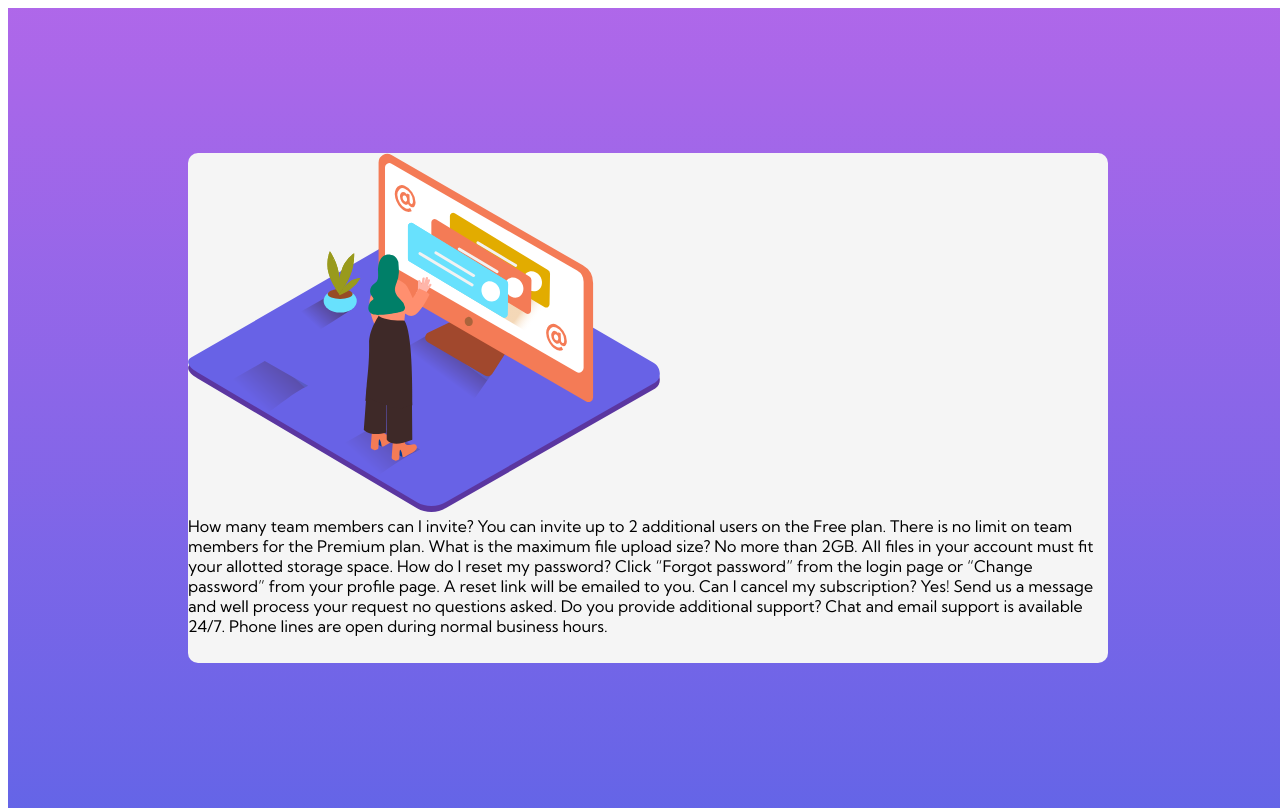
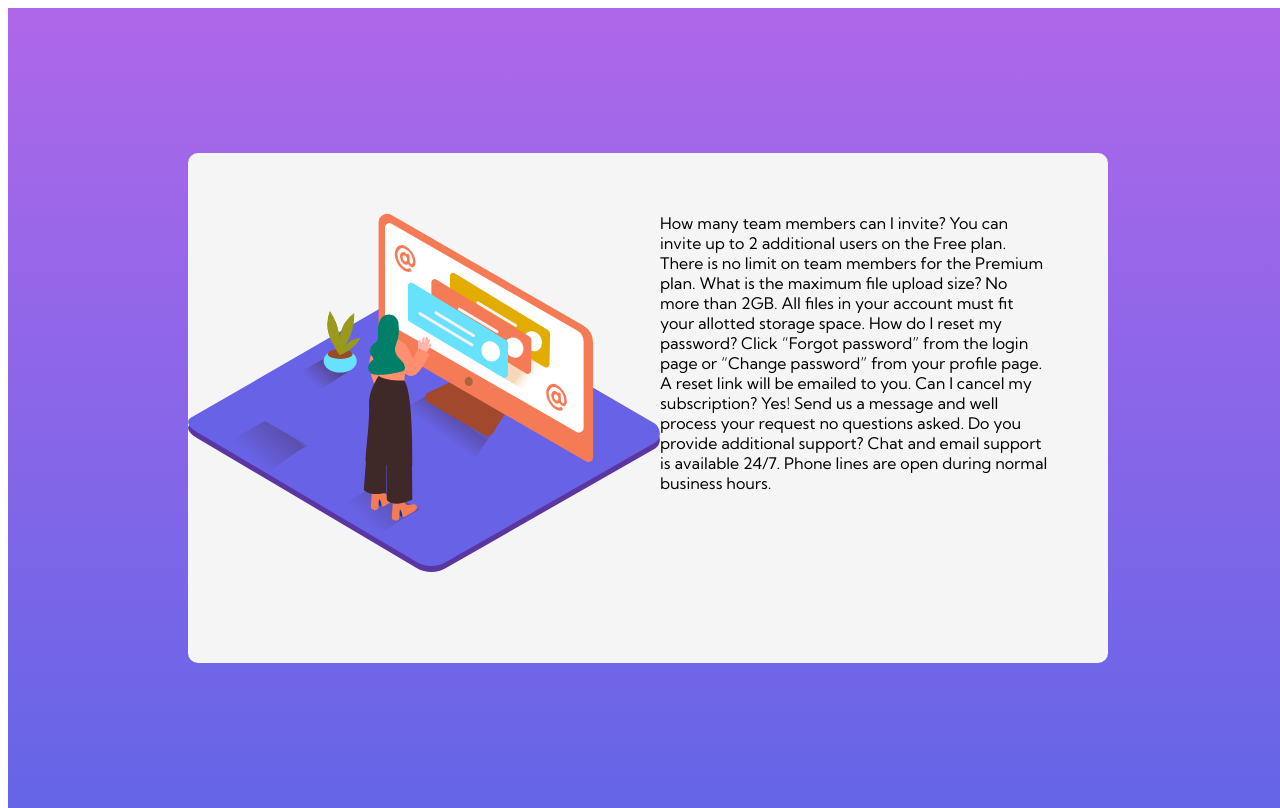
Before and after one commit to Taylor-Hewitson/FAQ-accordion-card, a plain HTML site: page index.html in a window 1280 px wide. Drawn offline with Linux system fonts and the light colour scheme.

Commit message:
formatting
trying to keep image and text div seperate

```diff
--- a/index.html
+++ b/index.html
@@ -18,7 +18,10 @@
   <body>
     <div id="container">
       <div class="card">
-        <img src="./images/illustration-woman-online-desktop.svg" alt="women online">
+        <div class="box">
+        <div class="women">
+        <img src="./images/illustration-woman-online-desktop.svg" alt="women online" >
+      </div>
         <div class="text">
           How many team members can I invite? You can invite up to 2 additional
           users on the Free plan. There is no limit on team members for the
@@ -32,6 +35,7 @@
           open during normal business hours.
         </div>
       </div>
+      </div>
     </div>
   </body>
 </html>
--- a/style.css
+++ b/style.css
@@ -12,8 +12,10 @@
     width: 100%;
     height: 100%;
     font-family: 'Kumbh Sans', sans-serif;
-    flex-direction: row;
+
 }
+
+
 .card{
     height: 510px;
     width: 920px;
@@ -21,7 +23,24 @@
     border-radius: 10px;
     position: relative;
     align-self: center;
+    flex-direction: row;
 }
+.box{
+    margin-top: 60px;
+    margin-right: 60px;
+    flex-wrap: nowrap;
+    justify-content: space-around;
+}
+
+.women{
+    float: left;
+    justify-content: center;
+}
+
 .text{
     text-align: left;
+    max-height: 510px;
+    align-items: center;
+  justify-content: center;
+  position: relative;
 }
```
